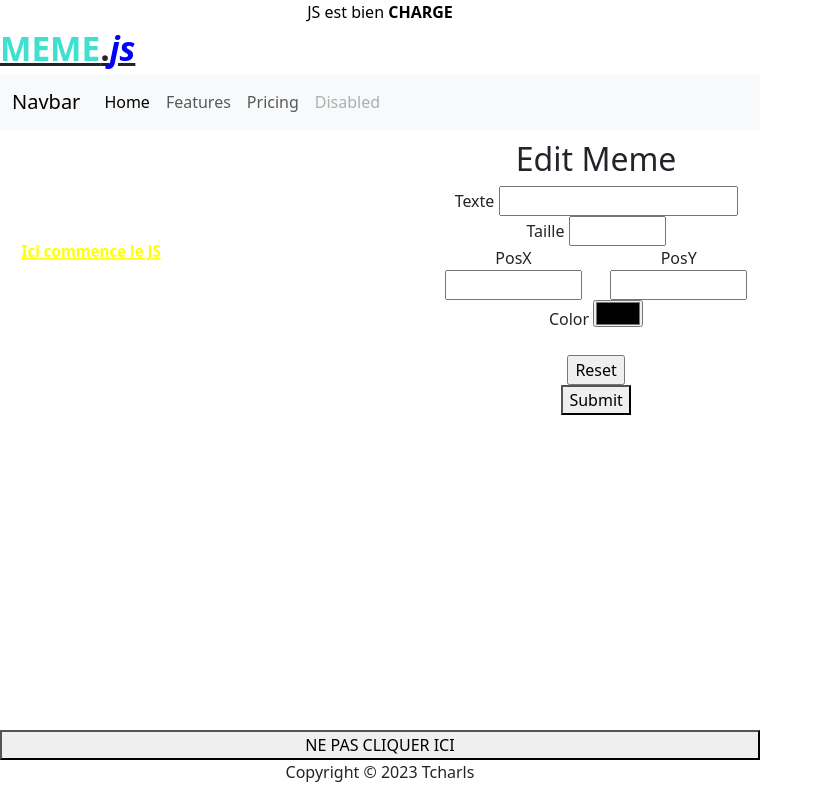
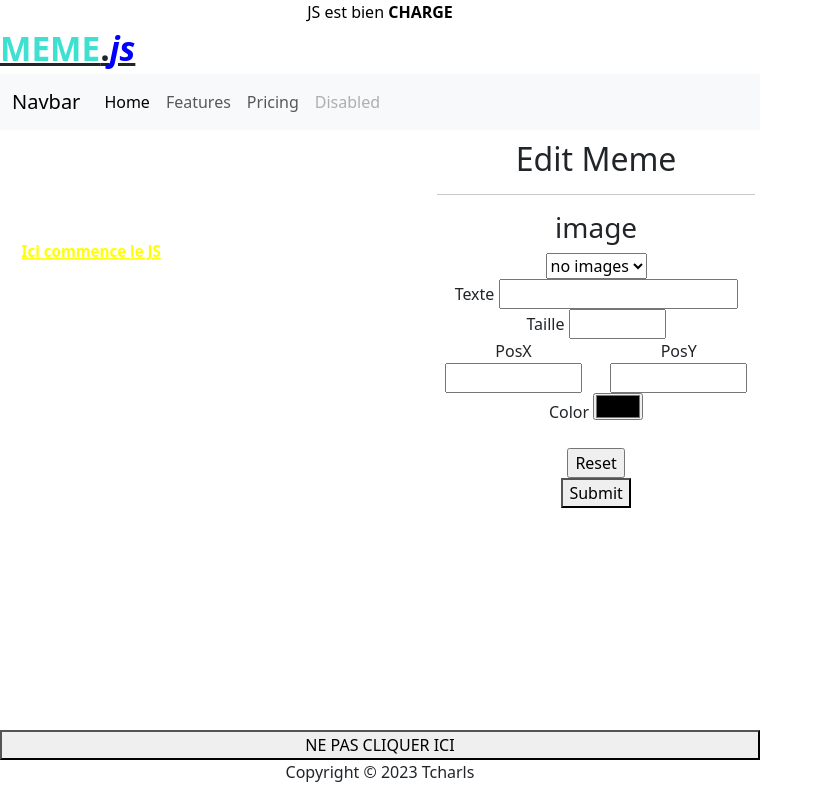
Before and after one commit to Tcharls/Formation_JS_2023, a website with bundled scripts: page index.html in a window 1280 px wide. Shown: the whole page, without its empty margins (0-823 px from the left). Built offline with nearby package versions, Linux system fonts and the light colour scheme; data requests are answered from the project's data file; files whose address does not match are found by name.

Commit message:
ajout liste image index.html

```diff
--- a/index.html
+++ b/index.html
@@ -53,6 +53,13 @@
         <div>
           <form action="" name="meme_form" method="post">
             <h2>Edit Meme</h2>
+            <hr />
+            <!-- // ajout liste -->
+            <label for="image"><h3>image</h3></label><br />
+            <select name="image" id="image">
+              <option value="-1">no images</option>
+            </select>
+            <br />
             <label for="texte">Texte</label>
             <input type="text" name="texte" id="texte" />
 
```
